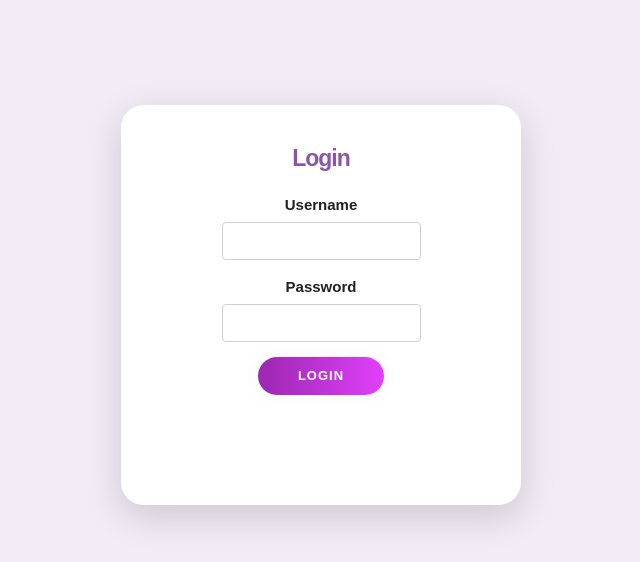
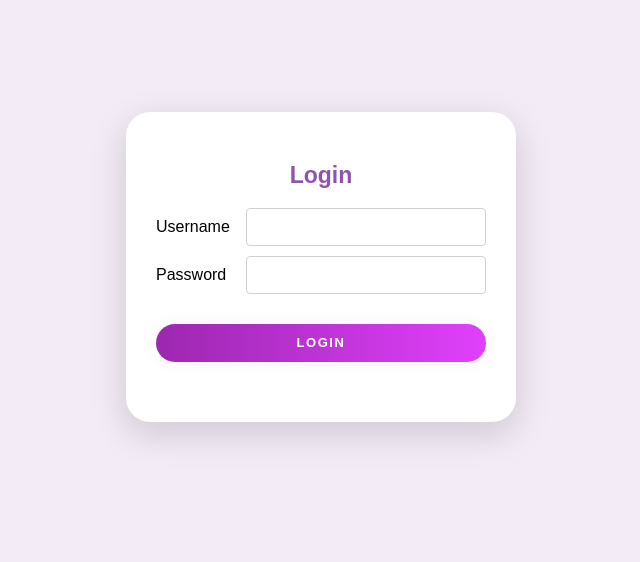
Before and after one commit to ankurkakroo2/testing-react-apps, a React (Create React App) app: page / in a window 1280 px wide. Shown: the top 562 px of the page, without its empty margins (319-959 px from the left). Built offline with nearby package versions, Linux system fonts and the light colour scheme.

Commit message:
modified login page design

```diff
--- a/public/index.html
+++ b/public/index.html
@@ -24,10 +24,10 @@
       work correctly both with client-side routing and a non-root public URL.
       Learn how to configure a non-root public URL by running `npm run build`.
     -->
-    <link
+    <!-- <link
       rel="stylesheet"
       href="https://cdnjs.cloudflare.com/ajax/libs/skeleton/2.0.4/skeleton.min.css"
-    />
+    /> -->
 
     <title>React App</title>
   </head>
--- a/src/components/login/Login.js
+++ b/src/components/login/Login.js
@@ -54,7 +54,7 @@ function Login({ history }) {
     <section className="login-form">
       <h1 className="sign-in">Login</h1>
       <form onSubmit={handleLogin}>
-        <div>
+        <div className="form-field">
           <label htmlFor="username">Username</label>
           <input
             type="text"
@@ -68,7 +68,7 @@ function Login({ history }) {
            {userNameError}
           </p>
         )}
-        <div>
+        <div className="form-field">
           <label htmlFor="password">Password</label>
           <input
             type="password"
--- a/src/components/login/default.css
+++ b/src/components/login/default.css
@@ -1,37 +1,93 @@
-body{
-    background-color: #F3EBF6;
-    font-family: 'Ubuntu', sans-serif;
+body {
+  background-color: #f3ebf6;
+  font-family: "Ubuntu", sans-serif;
 }
 
 .login-form {
   text-align: center;
-background-color: #FFFFFF;
-width: 400px;
-height: 400px;
+  background-color: #ffffff;
+  width: 330px;
+  height: 250px;
   margin: 7em auto;
   border-radius: 1.5em;
   box-shadow: 0px 11px 35px 2px rgba(0, 0, 0, 0.14);
+  padding: 30px;
 }
-.login-form__error{
-    color: red
+
+.login-form__error,
+.login-form__password-error {
+  color: red;
 }
-.login-form .sign-in{
-    padding-top: 40px;
-    color: #8C55AA;
-    font-family: 'Ubuntu', sans-serif;
+
+.login-form .sign-in {
+  margin-top: 20px;
+  color: #8c55aa;
+  font-family: "Ubuntu", sans-serif;
   font-weight: bold;
   font-size: 23px;
 }
-.login-form .submit-btn{
+
+.login-form .submit-btn {
+  width: 100%;
+  margin-top: 20px;
   cursor: pointer;
   border-radius: 5em;
   color: #fff;
-    background: linear-gradient(to right, #9C27B0, #E040FB);
+  background: linear-gradient(to right, #9c27b0, #e040fb);
   border: 0;
   padding-left: 40px;
   padding-right: 40px;
-
-    font-family: 'Ubuntu', sans-serif;
+  font-family: "Ubuntu", sans-serif;
   font-size: 13px;
   box-shadow: 0 0 20px 1px rgba(0, 0, 0, 0.04);
 }
+
+input[type="email"],
+input[type="number"],
+input[type="password"],
+input[type="search"],
+input[type="tel"],
+input[type="text"],
+input[type="url"],
+select,
+textarea {
+  margin-left: 10px;
+  width: 240px;
+  height: 38px;
+  padding: 6px 10px;
+  background-color: #fff;
+  border: 1px solid #d1d1d1;
+  border-radius: 4px;
+  box-shadow: none;
+  box-sizing: border-box;
+}
+
+button,
+input[type="button"],
+input[type="reset"],
+input[type="submit"] {
+  display: inline-block;
+  height: 38px;
+  padding: 0 30px;
+  color: #555;
+  text-align: center;
+  font-size: 11px;
+  font-weight: 600;
+  line-height: 38px;
+  letter-spacing: 0.1rem;
+  text-transform: uppercase;
+  text-decoration: none;
+  white-space: nowrap;
+  background-color: transparent;
+  border-radius: 4px;
+  border: 1px solid #bbb;
+  cursor: pointer;
+  box-sizing: border-box;
+}
+
+.form-field {
+  margin-bottom: 10px;
+  align-items: center;
+  display: flex;
+  justify-content: space-between;
+}
```
Lines whose indentation alone changed are shown as unchanged.
